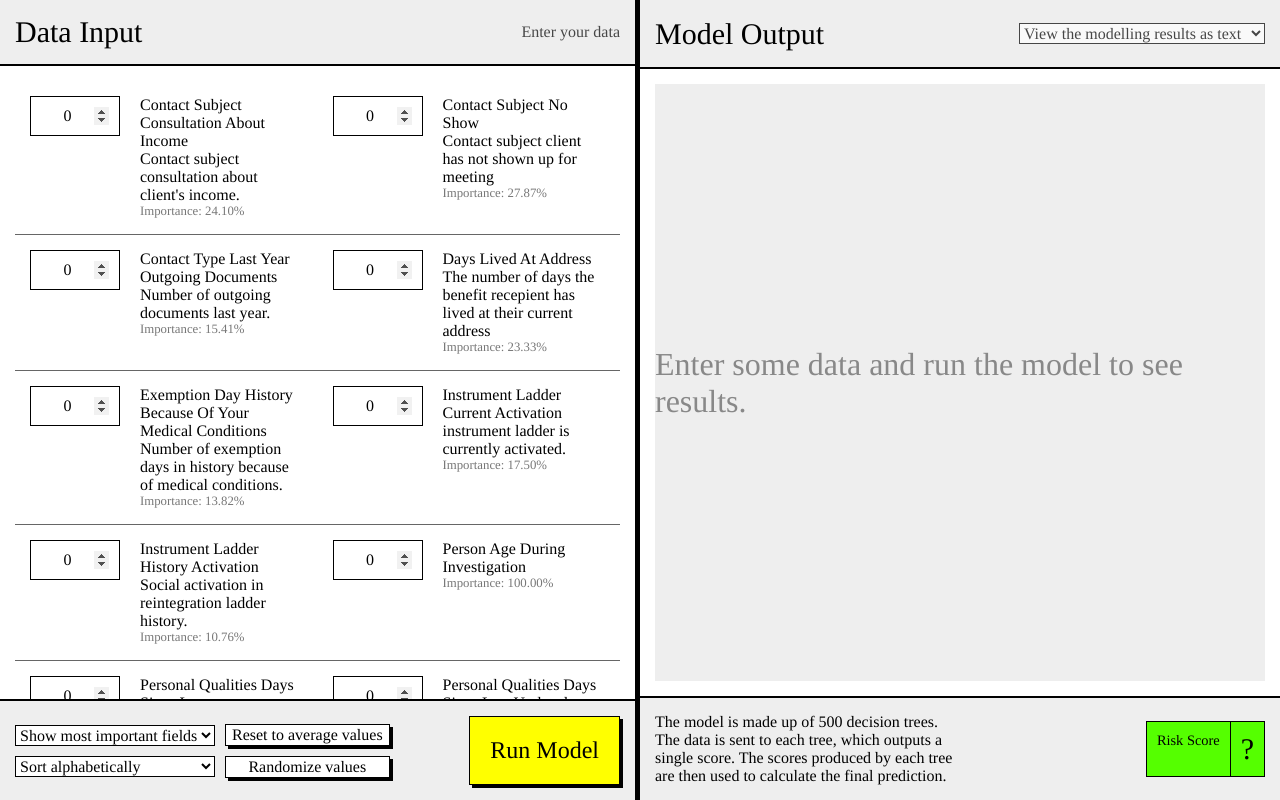
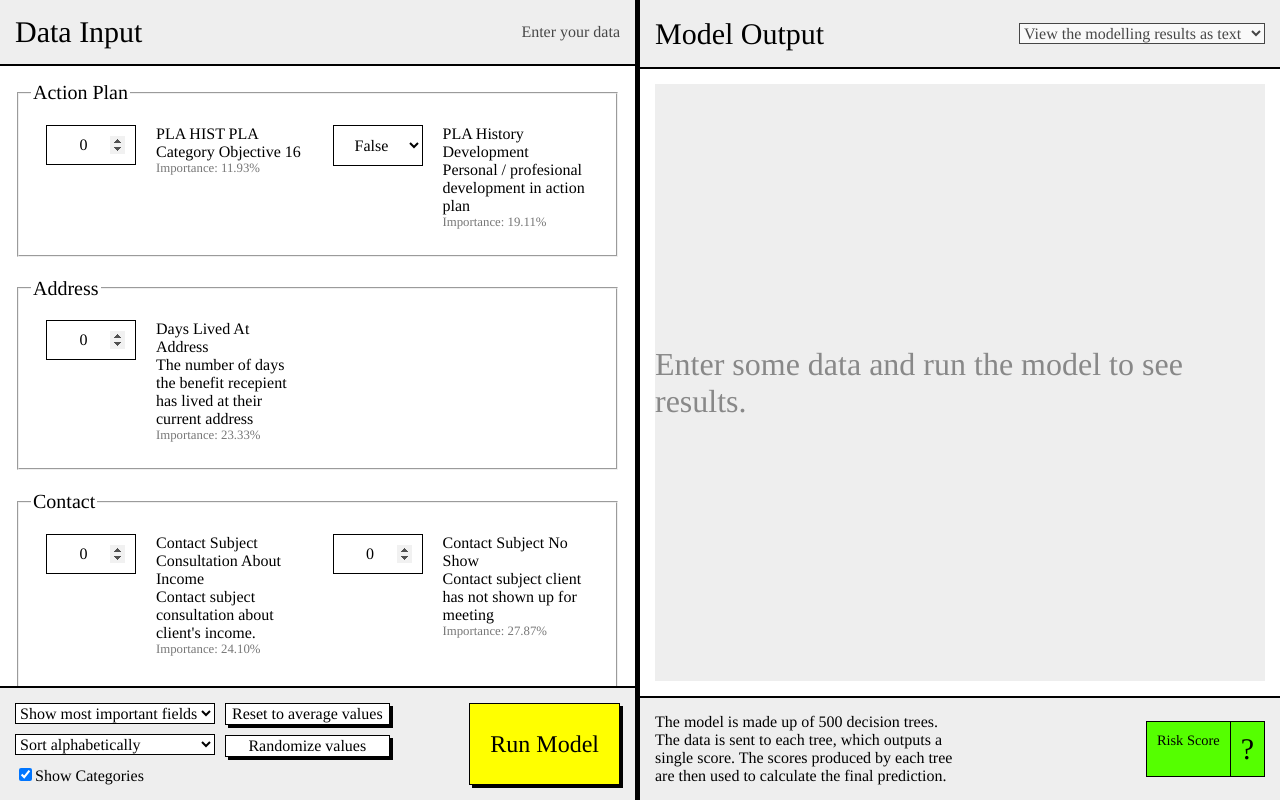
Before and after one commit to gheghi18/rotterdam-front, a Svelte app: page / in a window 1280 px wide. Built offline with nearby package versions, Linux system fonts and the light colour scheme.

Commit message:
categories

```diff
--- a/src/App.svelte
+++ b/src/App.svelte
@@ -39,6 +39,11 @@
   let explainView = "text";
   let treeIndex = 499;
   let fieldElements = [];
+  let showCategories = true;
+  let categories = [];
+
+  let categoryNames = [...new Set(FIELDS.map((f) => f.category.toLowerCase()))].sort();
+  // let categories = FIELDS.map(f => f.category)
 
   let sortedFields = [...FIELDS].sort(sorters[sort]);
   onResetValues();
@@ -46,6 +51,7 @@
 
   function onSort() {
     sortedFields = [...sortedFields].sort(sorters[sort]);
+    setCategories();
   }
 
   function onFilter() {
@@ -55,6 +61,7 @@
       sortedFields = FIELDS.filter((f) => f.feature_importance > 10);
       onSort();
     }
+    setCategories();
   }
 
   function toggleText() {
@@ -80,13 +87,18 @@
         })
       );
     }, 300);
+    setCategories;
   }
 
   function onResetValues() {
     userFields.set(FIELDS.map((f) => f.default_value));
   }
 
-  function onChangeView() {}
+  function setCategories() {
+    categories = categoryNames.map((c) => {
+      return { name: c, fields: sortedFields.filter((f) => f.category.toLowerCase() == c) };
+    });
+  }
 
   async function onSubmit(e) {
     loading = true;
@@ -112,11 +124,26 @@
     </header>
     <article>
       <form on:submit|preventDefault={onSubmit}>
-        <div class="fields">
-          {#each sortedFields as field, index}
-            <Field {...field} bind:this={fieldElements[index]} />
+        {#if showCategories}
+          {#each categories as cat}
+            {#if cat.fields.length > 0}
+              <fieldset>
+                <legend class="cat-name">{cat.name}</legend>
+                <div class="fields">
+                  {#each cat.fields as field, index}
+                    <Field {...field} bind:this={fieldElements[index]} />
+                  {/each}
+                </div>
+              </fieldset>
+            {/if}
           {/each}
-        </div>
+        {:else}
+          <div class="fields">
+            {#each sortedFields as field, index}
+              <Field {...field} bind:this={fieldElements[index]} />
+            {/each}
+          </div>
+        {/if}
       </form>
     </article>
 
@@ -133,6 +160,9 @@
             <option value="alphabetical">Sort alphabetically</option>
             <option value="importance">Sort by importance</option>
           </select>
+        </p>
+        <p>
+          <label><input type="checkbox" bind:checked={showCategories} />Show Categories</label>
         </p>
       </div>
 
@@ -151,7 +181,7 @@
     <header class="output">
       <h1>Model Output</h1>
       <p>
-        <select bind:value={explainView} on:change={onChangeView}
+        <select bind:value={explainView}
           ><option value="text">View the modelling results as text</option><option value="trees"
             >View the modelling results as trees</option
           ></select
@@ -165,7 +195,7 @@
             {#key score}
               {#each Array(treeIndex + 1) as _, index (index)}
                 <LazyLoad>
-                  <div class="text-tree" in:fade={{ duration: 2000 }}>
+                  <div class="text-tree" in:fade={{ duration: 1000 }}>
                     <h3>Tree {index + 1}</h3>
                     <Tree data={trees[index]} {index} userFields={$userFields} />
                   </div>
@@ -285,14 +315,16 @@
 
   .input-options {
     display: flex;
-    align-items: center;
+    align-items: top;
   }
 
   .input-options p {
     margin: 0;
+    margin-bottom: 10px;
   }
-  .input-options p:first-child {
-    margin-bottom: 10px;
+
+  .input-options p:last-child {
+    margin: 0;
   }
 
   .input-options button,
@@ -333,6 +365,16 @@
 
   .input-options-section {
     margin-right: 10px;
+  }
+
+  .cat-name {
+    font-weight: normal;
+    text-transform: capitalize;
+    font-size: 20px;
+  }
+
+  fieldset {
+    margin-bottom: 20px;
   }
 
   .output {
--- a/src/app.css
+++ b/src/app.css
@@ -43,6 +43,10 @@ h1 {
   animation: rotation 1s linear infinite;
 }
 
+fieldset .field {
+  border: none !important;
+}
+
 @keyframes rotation {
   0% {
     transform: rotate(0deg);
```
